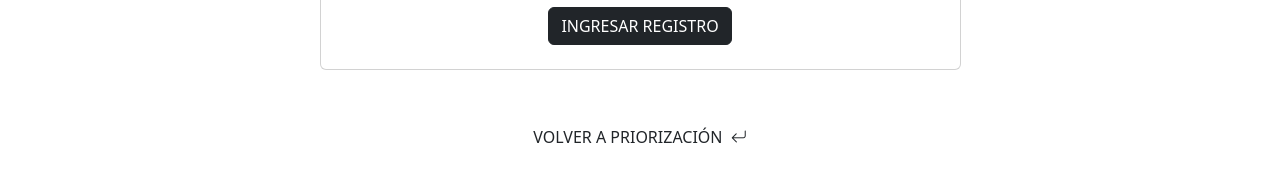
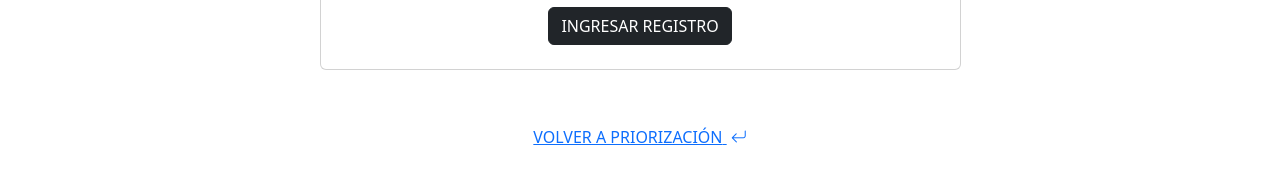
Before and after one commit to katk4tkat/portal_impacto, a React (Vite) app: page /enter-record/1 in a window 1280 px wide. Shown: the part 592-776 px from the top of the page. Built offline with nearby package versions, Linux system fonts and the light colour scheme; no server answers; sample sign-in values are in the browser's storage.

Commit message:
style: update styles in EnterRecord

```diff
--- a/src/components/EnterRecord/EnterRecord.jsx
+++ b/src/components/EnterRecord/EnterRecord.jsx
@@ -17,17 +17,14 @@
     <>
       <Navbar />
       <EnterRecordForm documentId={documentId} />
-      <div className="container">
-        <div className="row justify-content-center">
-          <div className="col-auto mt-5">
+      <div className="d-flex justify-content-center mt-5">
         <ButtonUI
           text="VOLVER A PRIORIZACIÓN"
           icon="bi bi-arrow-return-left"
           marginClassName="mb-5"
+          btnClassName="btn-link"
           onClick={handleReturnClick}
         />
-          </div>
-        </div>
       </div>
     </>
   );
```
Lines whose indentation alone changed are shown as unchanged.
